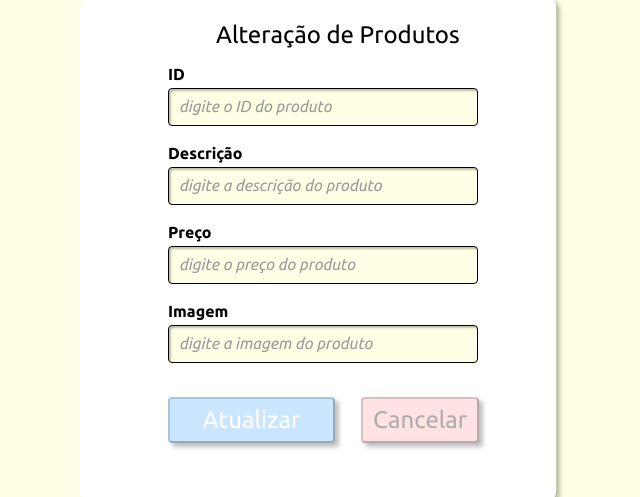
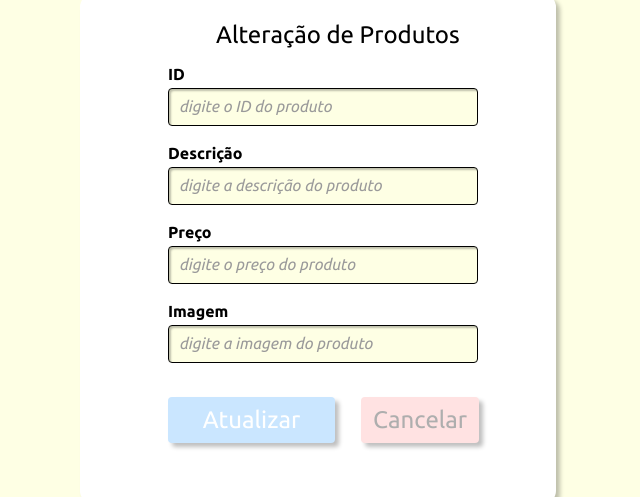
Before and after one commit to renan-menezess/API-turma2-master, a website: page update-com-put.html in a window 1280 px wide. Shown: the part 93-590 px from the top of the page, without its empty margins (322-962 px from the left). Drawn offline with Linux system fonts and the light colour scheme; no server answers.

Commit message:
Terminando de Estilizar a tabela de lista de produtos - Botões sem Borda

```diff
--- a/assets/styles/style.css
+++ b/assets/styles/style.css
@@ -78,6 +78,7 @@
     border-radius: 4px;
     background: #007BED;
     box-shadow: 4px 4px 4px 0px rgba(0, 0, 0, 0.25) inset;
+
 }
 
 #btnAtualizar:disabled {
@@ -85,6 +86,7 @@
     height: 46px;
     border-radius: 4px;
     background: #CAE6FF;
+    border: none;
 }
 
 #btnAtualizar:houver {
@@ -109,6 +111,7 @@
     font-style: normal;
     font-weight: 400;
     line-height: normal;
+    border: none;
 }
 
 button#reset {
@@ -121,6 +124,7 @@
     border-radius: 4px;
     background: #FF5F5F;
     box-shadow: 4px 4px 4px 0px rgba(0, 0, 0, 0.25) inset;
+    border: none;
 }
 
 #reset:disabled {
@@ -129,6 +133,7 @@
     border-radius: 4px;
     background: #FFE2E2;
     color: #AEAEAE;
+    border: none;
 }
 
 #reset:houver {
@@ -153,6 +158,7 @@
     font-style: normal;
     font-weight: 400;
     line-height: normal;
+    border: none;
 }
 /*----------------------PRODUTOS---------------*/
 
```
